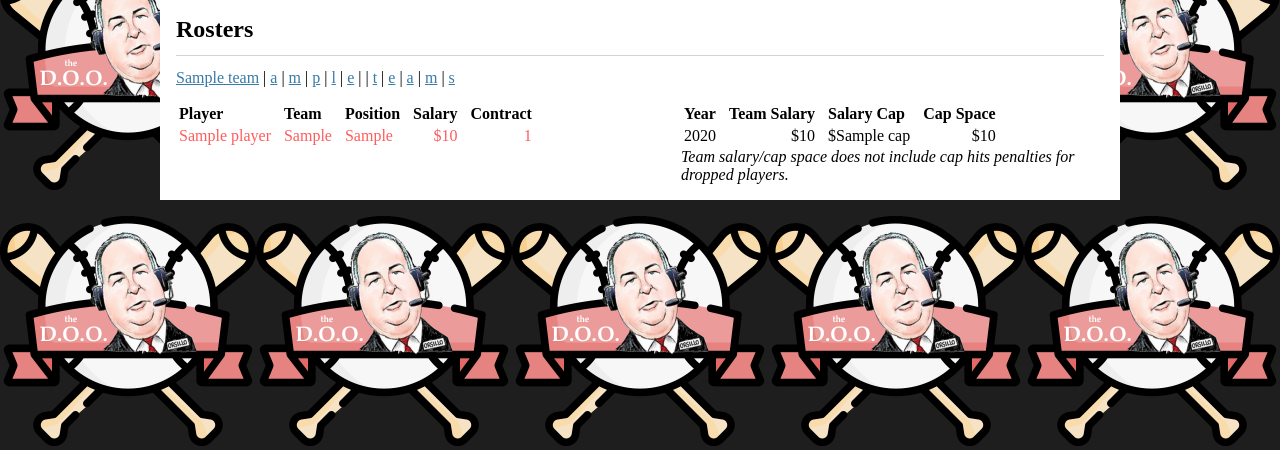
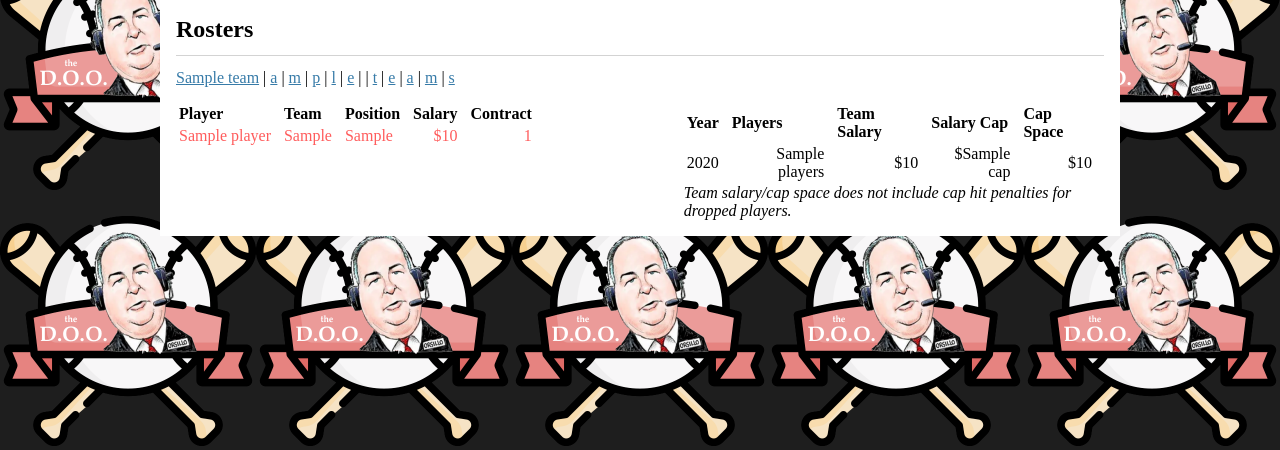
Before and after one commit to adtodesco/auctioneer, a Flask app: template auctioneer/templates/rosters/roster.html in a window 1280 px wide. Shown: the part 59-509 px from the top of the page. Run offline with Flask 3, Linux system fonts and the light colour scheme; tables that the repository leaves empty hold one stand-in row (values such as "Sample post"); the template is opened without the code that fills it: values that come from a table or form of the project are taken from there, most other values are stand-ins (such as "Sample title", 1, 10 or a date in 2020); some libraries are stand-ins or nearby versions.

Commit message:
Adds num players to salary cap table.

```diff
--- a/auctioneer/rosters.py
+++ b/auctioneer/rosters.py
@@ -61,7 +61,7 @@ def roster(team):
         .all()
     )
 
-    team_salary = {year: 0 for year in SALARY_CAP}
+    team_salary = {year: {"salary": 0, "players": 0} for year in SALARY_CAP}
     min_year = list(SALARY_CAP.keys())[0]
     max_year = list(SALARY_CAP.keys())[-1]
     for player in players:
@@ -69,7 +69,8 @@ def roster(team):
             continue
         year = min_year
         while year <= player.contract and year <= max_year:
-            team_salary[year] += player.salary
+            team_salary[year]["salary"] += player.salary
+            team_salary[year]["players"] += 1
             year += 1
 
     return render_template(
--- a/auctioneer/templates/rosters/roster.html
+++ b/auctioneer/templates/rosters/roster.html
@@ -53,6 +53,7 @@
         <table>
             <tr>
                 <th>Year</th>
+                <th>Players</th>
                 <th>Team Salary</th>
                 <th>Salary Cap</th>
                 <th>Cap Space</th>
@@ -60,13 +61,14 @@
             {% for year, cap in salary_cap.items() %}
             <tr>
                 <td>{{ year }}</td>
-                <td class="number">${{ team_salary[year] }}</td>
+                <td class="number">{{ team_salary[year]['players'] }}</td>
+                <td class="number">${{ team_salary[year]['salary'] }}</td>
                 <td class="number">${{ cap }}</td>
-                <td class="number">${{ cap - team_salary[year] }}</td>
+                <td class="number">${{ cap - team_salary[year]['salary'] }}</td>
             </tr>
             {% endfor %}
         </table>
-        <i>Team salary/cap space does not include cap hits penalties for dropped players.</i>
+        <i>Team salary/cap space does not include cap hit penalties for dropped players.</i>
     </div>
 </div>
 {% endblock %}
```
